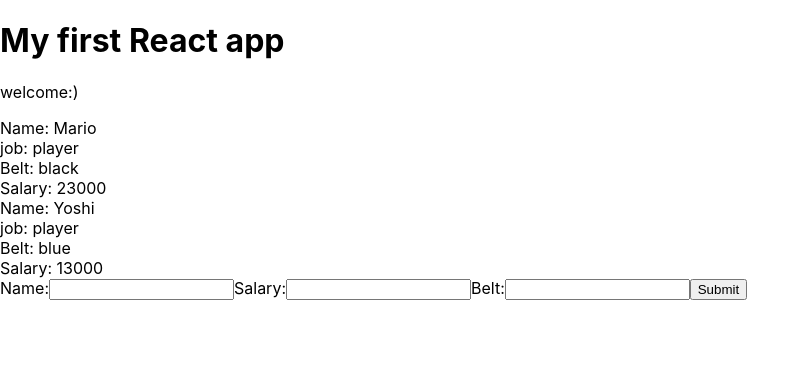
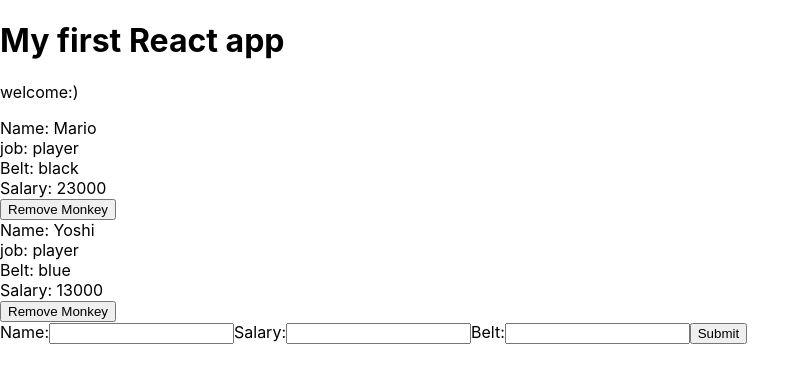
Before and after one commit to Torrie-Leung/react-rookie, a React (Create React App) app in the folder monkey-app/: page / in a window 1280 px wide. Shown: the top 382 px of the page, without its empty margins (0-810 px from the left). Built offline with nearby package versions, Linux system fonts and the light colour scheme.

Commit message:
delete data from state

```diff
--- a/monkey-app/src/App.js
+++ b/monkey-app/src/App.js
@@ -21,12 +21,21 @@ class App extends Component {
       monkeys:monkeys
     })
   }
+  removeMonkey = (id) => {
+    //console.log(id);
+    let monkeys = this.state.monkeys.filter(monkey => {
+      return monkey.id !== id
+    });
+    this.setState({
+      monkeys:monkeys
+    })
+  }
   render(){
     return (
     <div className="App">
       <h1>My first React app</h1>
       <p>welcome:)</p>
-      <Monkey monkeys={this.state.monkeys}/>
+      <Monkey removeMonkey={this.removeMonkey} monkeys={this.state.monkeys}/>
       <AddMonkey addMonkey={this.addMonkey} testP="aha"/>
     </div>
   );
--- a/monkey-app/src/Monkey.js
+++ b/monkey-app/src/Monkey.js
@@ -1,7 +1,7 @@
 import React from 'react';
 
 //use functional component when we don't need the state and primarilly concern the UI
-const Monkey = ({monkeys}) => {
+const Monkey = ({monkeys,removeMonkey}) => {
   //destructoring inside {} directly
 
 
@@ -24,20 +24,22 @@ const Monkey = ({monkeys}) => {
 
   // })
 
-  // const monkeyList = monkeys.map(monkey => {
-  //   return monkey.salary > 10000 ? (
-  //     <div className="monkey" key={monkey.id}>
-  //       <div>Name: {monkey.name}</div>
-  //       <div>job: {monkey.job}</div>
-  //       <div>Belt: {monkey.belt}</div>
-  //       <div>Salary: {monkey.salary}</div>
-  //     </div>
-  //   ) : null;
-  // })
+  const monkeyList = monkeys.map(monkey => {
+    return monkey.salary > 10000 ? (
+      <div className="monkey" key={monkey.id}>
+        <div>Name: {monkey.name}</div>
+        <div>job: {monkey.job}</div>
+        <div>Belt: {monkey.belt}</div>
+        <div>Salary: {monkey.salary}</div>
+        {/* use anonymous function to prevent automatic fire a funciton ⬇*/}
+        <button onClick={() =>{removeMonkey(monkey.id)}}>Remove Monkey</button>
+      </div>
+    ) : null;
+  })
   return (
     <div className="monkey-list">
-      {/* {monkeyList} */}
-      {
+      {monkeyList}
+      {/* {
          monkeys.map(monkey => {
           return monkey.salary > 10000 ? (
             <div className="monkey" key={monkey.id}>
@@ -48,7 +50,7 @@ const Monkey = ({monkeys}) => {
             </div>
           ) : null;
           })
-      }
+      } */}
     </div>
   )
 
```
